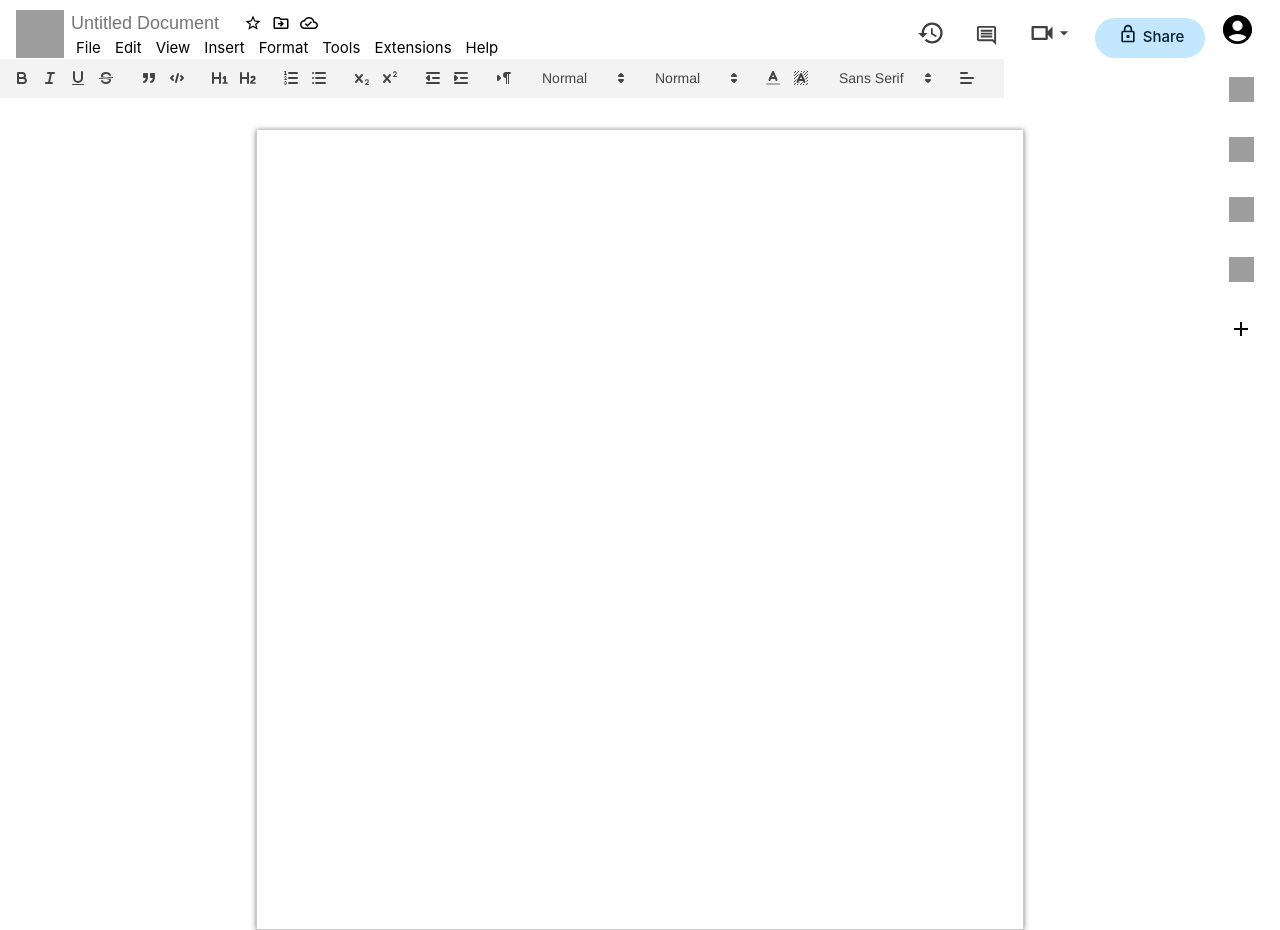
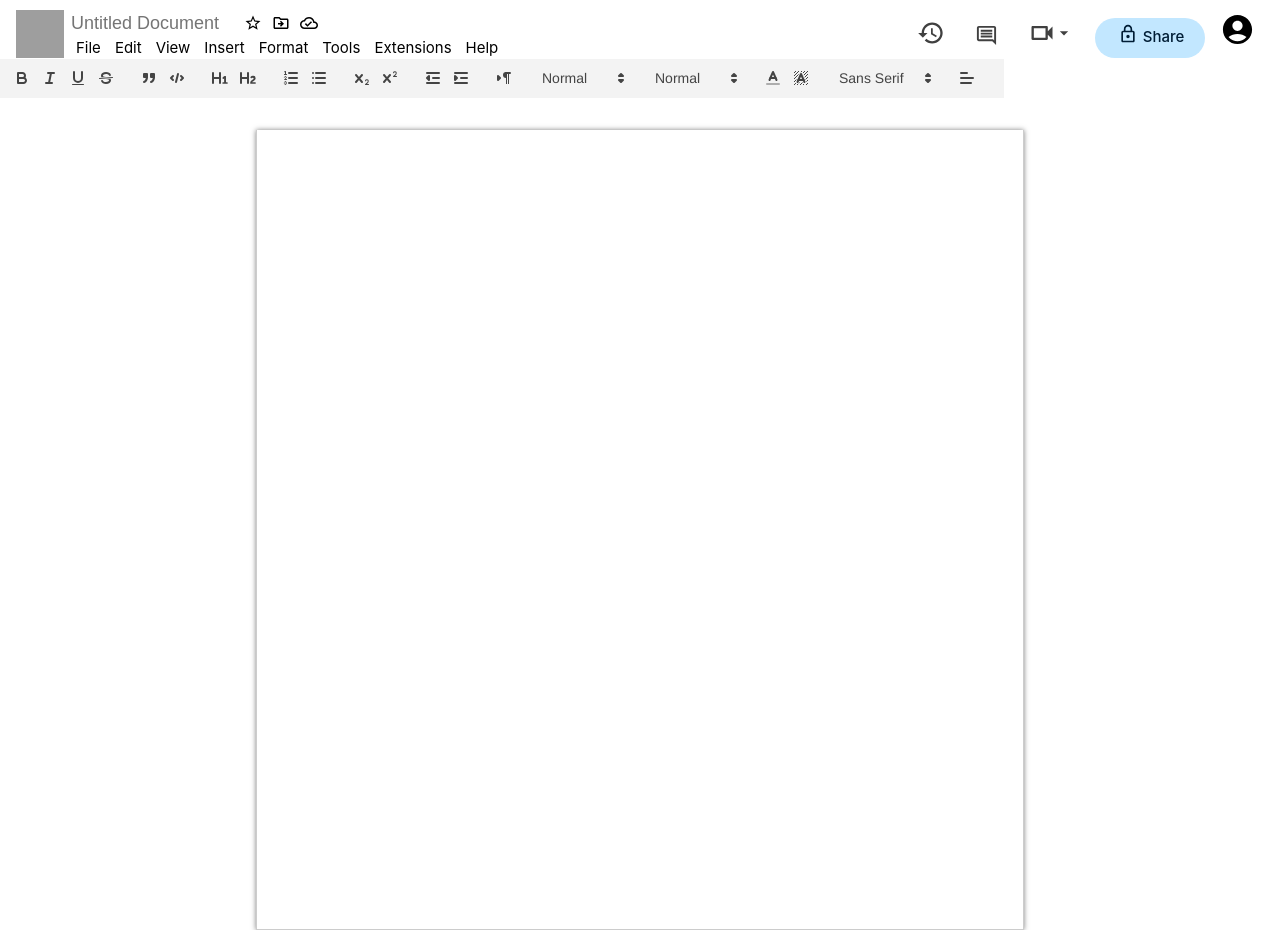
Before and after one commit to subhamswain/googledocs, a React (Create React App) app: page / in a window 1280 px wide. Built offline with nearby package versions, Linux system fonts and the light colour scheme; grey boxes are pictures that could not be loaded.

Commit message:
googledocs2

```diff
--- a/package.json
+++ b/package.json
@@ -13,7 +13,7 @@
     "quill": "^1.3.7",
     "react": "^18.2.0",
     "react-dom": "^18.2.0",
-    "react-scripts": "5.0.1",
+    "react-scripts": "^5.0.1",
     "web-vitals": "^2.1.4"
   },
   "scripts": {
--- a/src/App.js
+++ b/src/App.js
@@ -1,14 +1,13 @@
 import "./App.css";
 import Editor from "./Components/Editor/Editor";
 import NavBar from "./Components/NavBar/NavBar";
-import SideBar from "./Components/SideBar/SideBar";
 
 function App() {
     return (
         <div className="App">
             <NavBar />
             <Editor />
-            <SideBar />
+
         </div>
     );
 }
--- a/src/Components/SideBar/SideBar.css
+++ /dev/null
@@ -1,22 +0,0 @@
-img {
-    display: block;
-    margin-bottom: 35px;
-}
-/* .sideBar {
-    position: relative;
-    left: 97vw;
-    top: -15%;
-
-    bottom: 30px;
-
-} */
-
-.sideBar {
-    position: fixed;
-    /* width: 100px; */
-    /* height: 100vh; */
-    left: 96vw;
-    top: 6vw;
-    z-index: 1000;
-    background-color: white;
-}
--- a/src/Components/SideBar/SideBar.jsx
+++ /dev/null
@@ -1,41 +0,0 @@
-import React from "react";
-import "./SideBar.css";
-import AddOutlinedIcon from "@mui/icons-material/AddOutlined";
-
-const SideBar = () => {
-    return (
-        <div className="sideBar">
-            <img
-                className="pointer"
-                width="25"
-                height="25"
-                src="https://img.icons8.com/color/48/google-calendar--v2.png"
-                alt="google-calendar--v2"
-            />
-            <img
-                className="pointer"
-                width="25"
-                height="25"
-                src="https://img.icons8.com/color/48/google-keep.png"
-                alt="google-keep"
-            />
-            <img
-                className="pointer"
-                width="25"
-                height="25"
-                src="https://img.icons8.com/color/48/google-contacts.png"
-                alt="google-contacts"
-            />
-            <img
-                className="pointer"
-                width="25"
-                height="25"
-                src="https://img.icons8.com/fluency/48/google-maps-new.png"
-                alt="google-maps-new"
-            />
-            <AddOutlinedIcon sx={{ cursor: "pointer" }}></AddOutlinedIcon>
-        </div>
-    );
-};
-
-export default SideBar;
```
Also changed, not shown: 1 other file (tests, documents, lock files or other folders).
